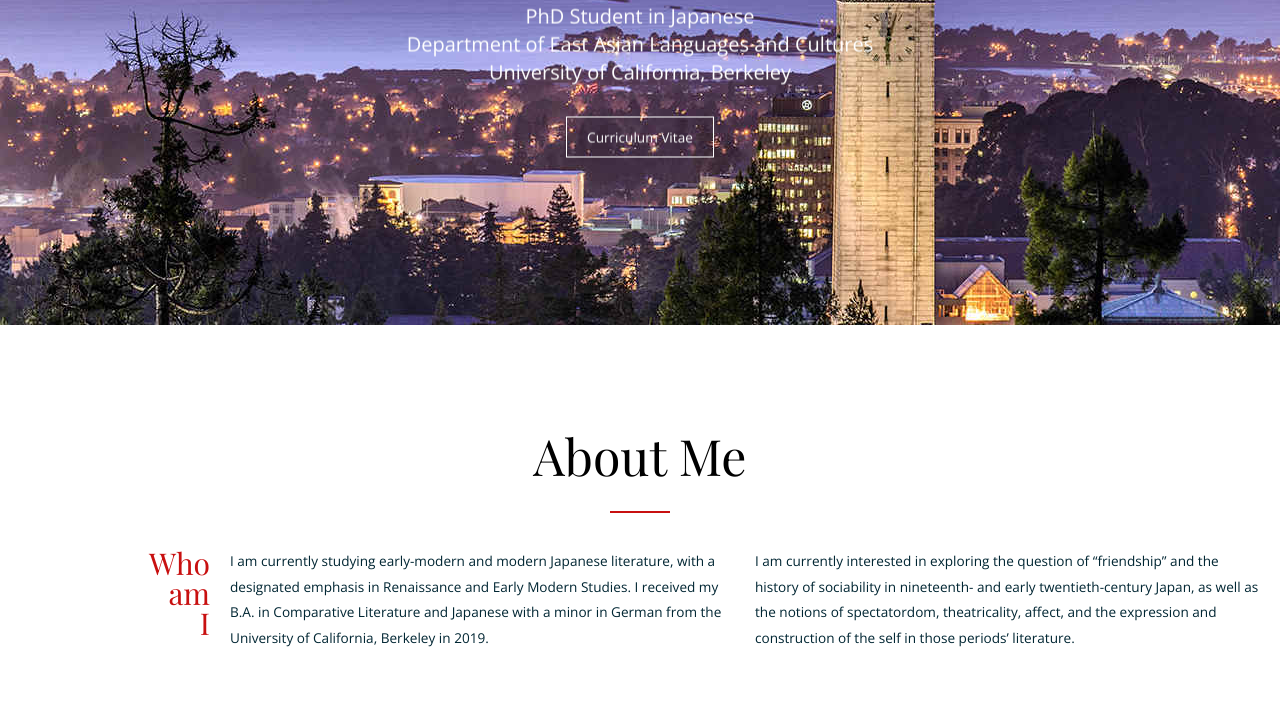
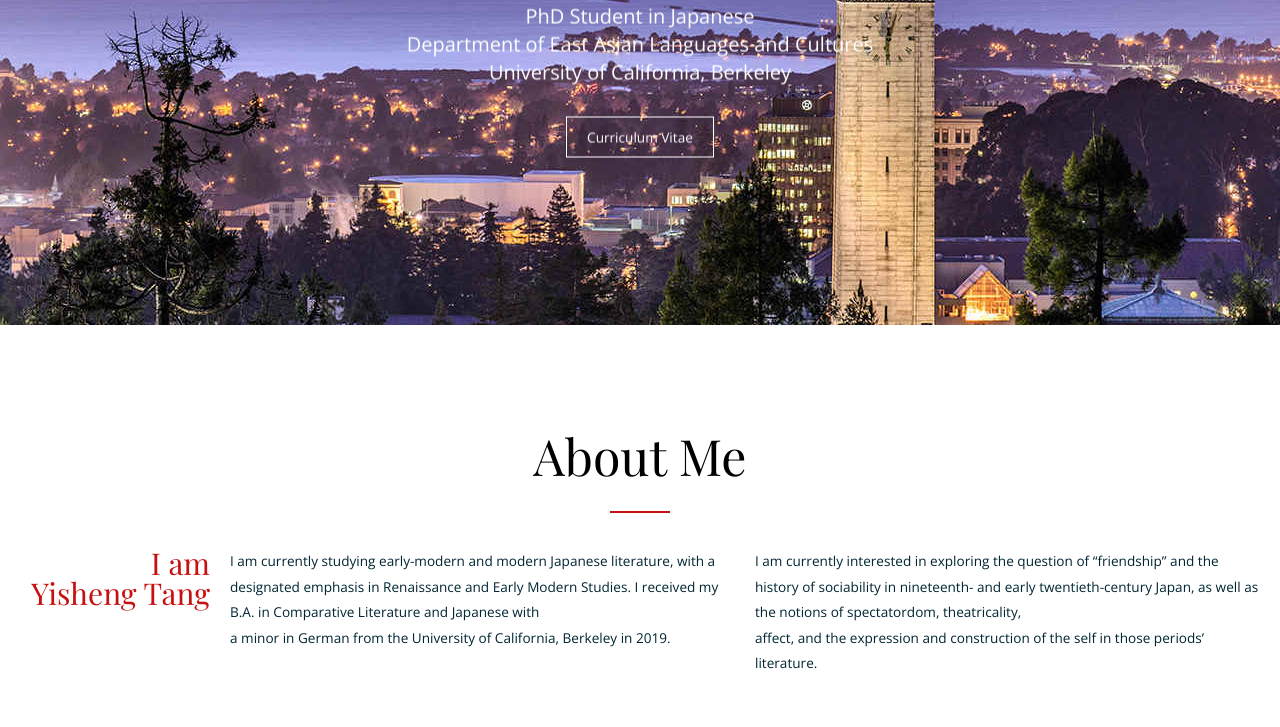
Before and after one commit to AkiraTang/AkiraTang.github.io, a plain HTML site: page index.html in a window 1280 px wide. Shown: the part 315-1042 px from the top of the page. Drawn offline with nearby package versions, Linux system fonts and the light colour scheme; files whose address does not match are found by name.

Commit message:
Yisheng Tang

```diff
--- a/index.html
+++ b/index.html
@@ -88,13 +88,13 @@
         <div class="line">
           <div class="margin">
             <div class="s-12 m-12 l-2">
-              <p class="h1 text-size-30 margin-m-bottom-30 text-primary text-line-height-1 text-right">Who<br>am<br>I</p>
+              <p class="h1 text-size-30 margin-m-bottom-30 text-primary text-line-height-1 text-right">I am<br>Yisheng Tang</p>
             </div>
             <div class="s-12 m-12 l-5">
-              <p class="text-size-14 margin-m-bottom-30 text-dark">I am currently studying early-modern and modern Japanese literature, with a designated emphasis in Renaissance and Early Modern Studies. I received my B.A. in Comparative Literature and Japanese with a minor in German from the University of California, Berkeley in 2019.</p>
+              <p class="text-size-14 margin-m-bottom-30 text-dark">I am currently studying early-modern and modern Japanese literature, with a designated emphasis in Renaissance and Early Modern Studies. I received my B.A. in Comparative Literature and Japanese with <br> a minor in German from the University of California, Berkeley in 2019.</p>
             </div>
             <div class="s-12 m-12 l-5">
-              <p class="text-size-14 text-dark">I am currently interested in exploring the question of “friendship” and the history of sociability in nineteenth- and early twentieth-century Japan, as well as the notions of spectatordom, theatricality, affect, and the expression and construction of the self in those periods’ literature. </p>
+              <p class="text-size-14 text-dark">I am currently interested in exploring the question of “friendship” and the history of sociability in nineteenth- and early twentieth-century Japan, as well as the notions of spectatordom, theatricality,<br> affect, and the expression and construction of the self in those periods’ literature. </p>
             </div>
           </div>
         </div>
```
